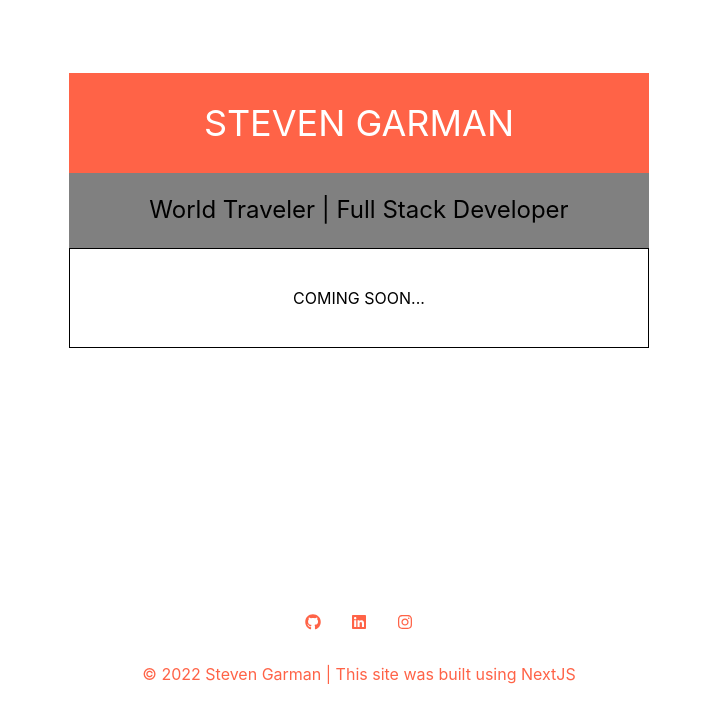
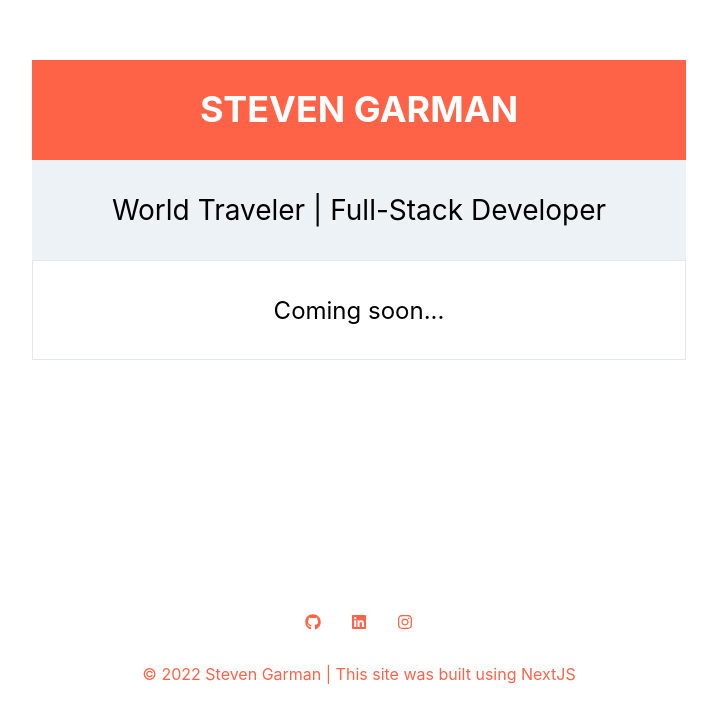
Before and after one commit to garman000/stegarman.com, a Next.js app: page / in a window 1280 px wide. Shown: the part 190-904 px from the top of the page, without its empty margins (281-998 px from the left). Built offline with nearby package versions, Linux system fonts and the light colour scheme.

Commit message:
new edition

```diff
--- a/pages/index.js
+++ b/pages/index.js
@@ -1,4 +1,14 @@
-import { Box, Center, Container, Flex, Link, Text } from "@chakra-ui/react";
+import {
+  Box,
+  Center,
+  Container,
+  Divider,
+  Flex,
+  Heading,
+  Link,
+  SimpleGrid,
+  Text,
+} from "@chakra-ui/react";
 import Head from "next/head";
 import Image from "next/image";
 import styles from "../styles/Home.module.css";
@@ -14,34 +24,41 @@ import {
 export default function Home() {
   return (
     <>
-      <Container maxW="container.xl" padding={0}>
+      <Center
+
+        padding={0}
+        height={"100vh"}
+      >
       <Head>
         <title>My Portfolio by Steven Garman</title>
         <meta name="description" content="Generated by create next app" />
         <link rel="icon" href="/favicon.ico" />
       </Head>
-        <main className={styles.main}>
-          {/* <Flex height="100vh" py={20}> */}
-          <Box>
+        <SimpleGrid columns={1}>
+          <Box bg="tomato" height="100px" px={20}>
             <Center bg="tomato" h="100px" color="white">
-              <Text fontSize="4xl">STEVEN GARMAN</Text>
+              <Heading color={"white"} align={"center"}>STEVEN GARMAN</Heading>
             </Center>
-            <Center bg="grey" h="75px" color="black">
-              <Text fontSize="2xl" p={20}>
-                World Traveler | Full Stack Developer
+          </Box>
+          <Box bg="gray.100" height="100px" px={20}>
+            <Center h="100px" color="white">
+              <Text align={"center"} fontSize={{ base: '18px', md: '24px', lg: '28px' }} color={"black"}>
+                World Traveler | Full-Stack Developer
               </Text>
             </Center>
-            <Center
-              h="100px"
-              color="black"
-              border="1px"
-              borderColor="black.200"
-            >
-              <Box>COMING SOON...</Box>
+          </Box>
+          <Box bg="white" border="1px" borderColor={"gray.200"} height="100px" px={20}>
+            <Center h="100px" color="black">
+              <Text align={"center"} fontSize={"24"}>Coming soon...</Text>
             </Center>
           </Box>
-        </main>
 
+
+
+
+        </SimpleGrid>
+
+      </Center>
         <Flex color="tomato" direction={"column"} align={"center"} mb={7}>
           {/* <footer className={styles.footer}> */}
           <Flex gap={4}>
@@ -52,7 +69,10 @@ export default function Home() {
                 color: "teal.500",
               }} */}
 
-              <Link href="https://github.com/garman000" target="_blank" colorScheme="teal"
+            <Link
+              href="https://github.com/garman000"
+              target="_blank"
+              colorScheme="teal"
               _hover={{
                 background: "white",
                 color: "teal.500",
@@ -74,7 +94,6 @@ export default function Home() {
               <FontAwesomeIcon icon={faLinkedin} height="30" width="30" />
             </Link>
 
-
             <Link
               href="https://www.instagram.com/steven_garman/"
               target="_blank"
@@ -86,14 +105,12 @@ export default function Home() {
             >
               <FontAwesomeIcon icon={faInstagram} height="30" width="30" />
             </Link>
-
           </Flex>
           <Box mt={7}>
             © 2022 Steven Garman | This site was built using NextJS
           </Box>
           {/* </footer> */}
         </Flex>
-      </Container>
     </>
   );
 }
```
Lines whose indentation alone changed are shown as unchanged.
